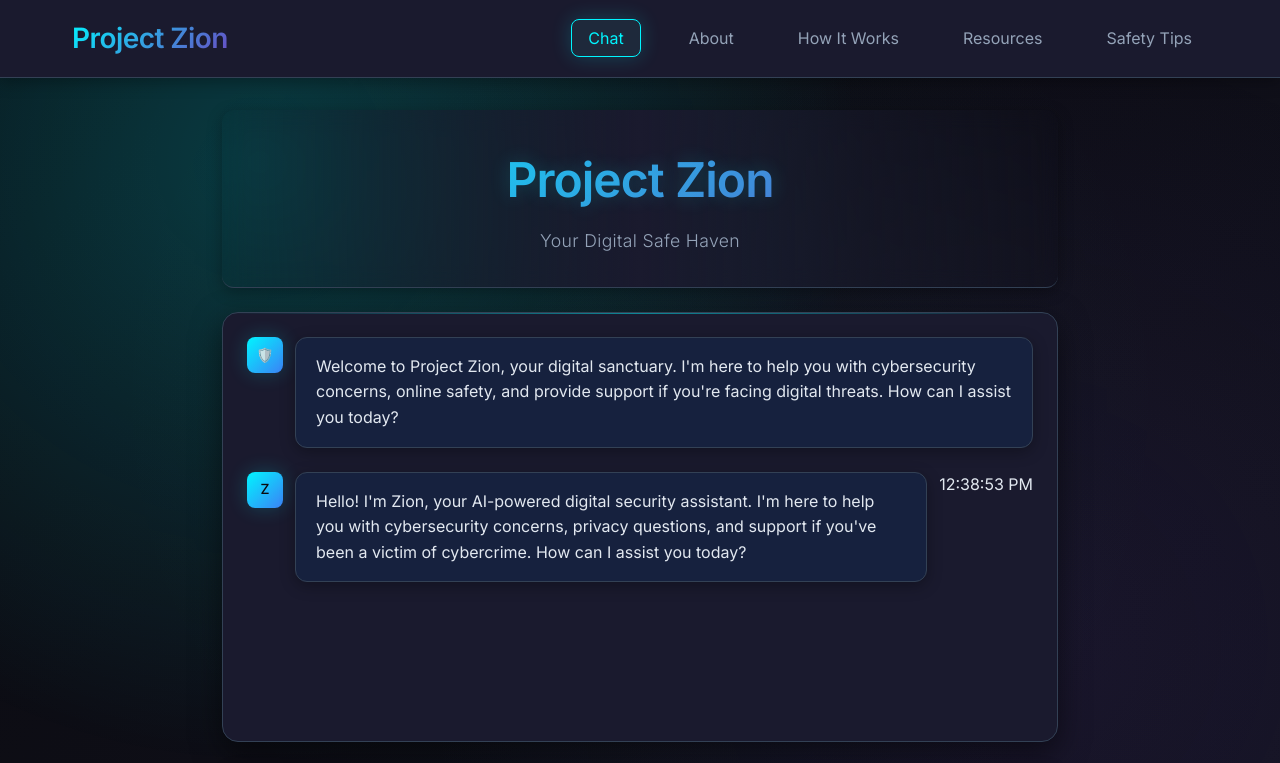
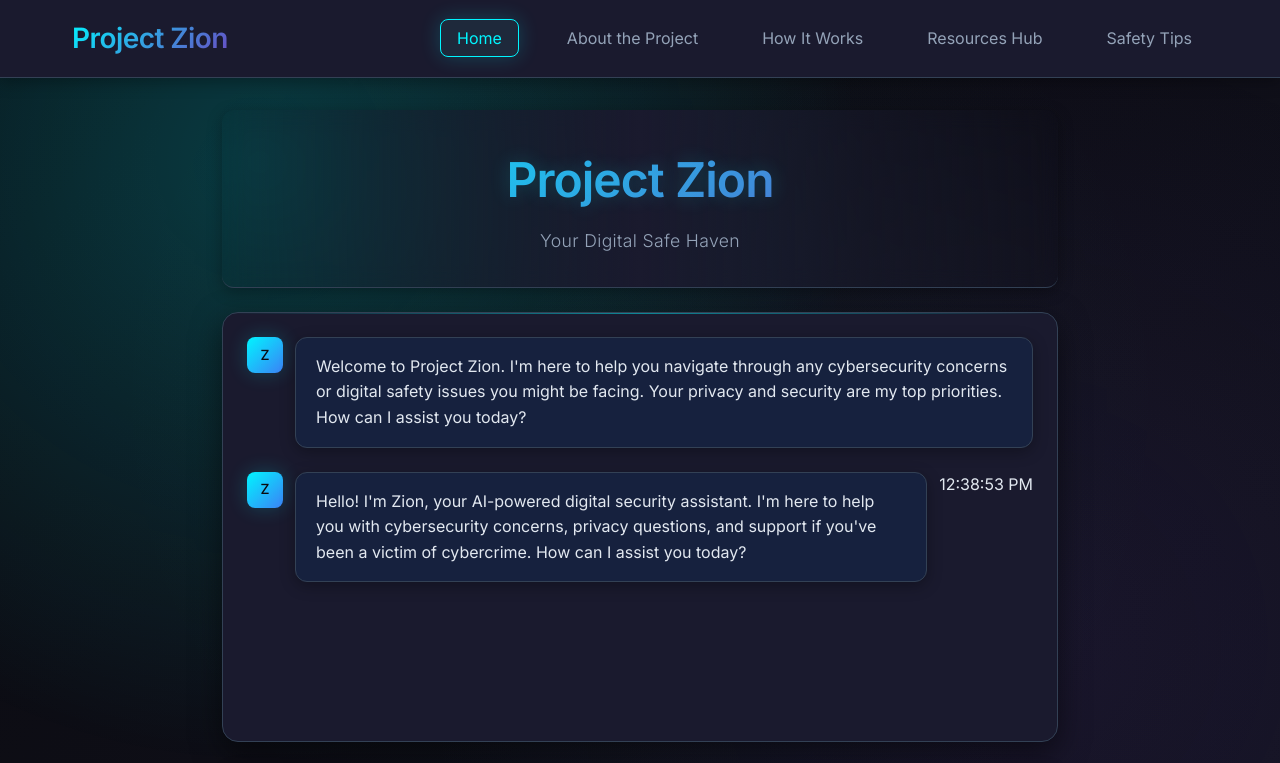
Before and after one commit to xyz-1235/project-zion, a website: page project-zion/index.html in a window 1280 px wide. Shown: the top 763 px of the page. Drawn offline with Linux system fonts and the light colour scheme; files that its build step writes are made by us from their sources.

Commit message:
Update links and navigation in README and index.html
Changed the live demo link in README.md to point to the root URL. Updated stylesheet and script paths in index.html to reflect new directory structure. Improved navigation labels and welcome message for clarity and consistency.

```diff
--- a/project-zion/index.html
+++ b/project-zion/index.html
@@ -4,8 +4,8 @@
     <meta charset="UTF-8">
     <meta name="viewport" content="width=device-width, initial-scale=1.0">
     <title>Project Zion</title>
-    <link rel="stylesheet" href="style.css">
-    <link rel="stylesheet" href="shared.css">
+    <link rel="stylesheet" href="styles/style.css">
+    <link rel="stylesheet" href="styles/shared.css">
 </head>
 <body>
     <div class="page-wrapper">
@@ -14,10 +14,10 @@
                 <a href="index.html" class="site-title">Project Zion</a>
                 <nav class="main-nav">
                     <ul>
-                        <li><a href="index.html" class="active">Chat</a></li>
-                        <li><a href="about.html">About</a></li>
+                        <li><a href="index.html" class="active">Home</a></li>
+                        <li><a href="about.html">About the Project</a></li>
                         <li><a href="how.html">How It Works</a></li>
-                        <li><a href="resources.html">Resources</a></li>
+                        <li><a href="resources.html">Resources Hub</a></li>
                         <li><a href="tips.html">Safety Tips</a></li>
                     </ul>
                 </nav>
@@ -34,9 +34,9 @@
         <div id="chat-window" class="chat-window">
             <div class="message bot-message">
                 <div class="message-content">
-                    <div class="message-avatar">🛡️</div>
+                    <div class="message-avatar">Z</div>
                     <div class="message-text">
-                        Welcome to Project Zion, your digital sanctuary. I'm here to help you with cybersecurity concerns, online safety, and provide support if you're facing digital threats. How can I assist you today?
+                        Welcome to Project Zion. I'm here to help you navigate through any cybersecurity concerns or digital safety issues you might be facing. Your privacy and security are my top priorities. How can I assist you today?
                     </div>
                 </div>
             </div>
@@ -48,7 +48,7 @@
         </div>
     </div>
 
-    <script src="logic.js"></script>
+    <script src="src/logic.js"></script>
         </main>
 
         <footer class="site-footer">
```
Also changed, not shown: README.md.
